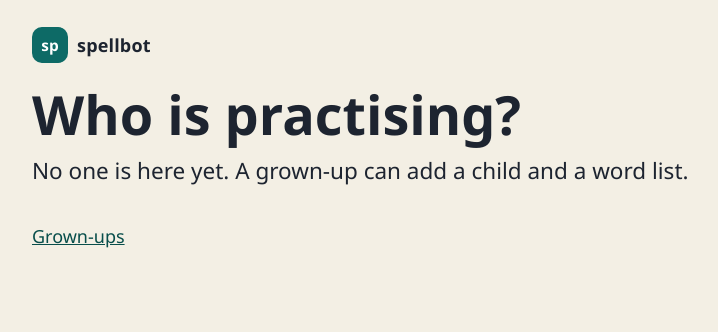
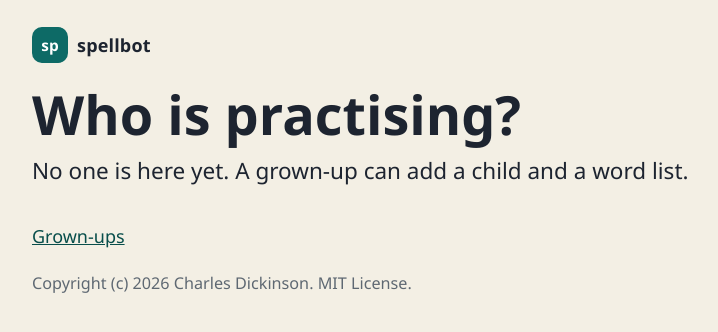
Before and after one commit to oldicko/spellbot, a FastAPI app: page / in a window 1280 px wide. Shown: the top 332 px of the page, without its empty margins (194-912 px from the left). Run offline with FastAPI, Linux system fonts and the light colour scheme; data that the repository does not hold is empty; parts of the project's set-up code (start-up, migrations or seed data) failed here and were passed over.

Commit message:
Show the MIT copyright notice on the home page

```diff
--- a/static/style.css
+++ b/static/style.css
@@ -159,6 +159,11 @@ fieldset {
 }
 
 .footer-link { margin-top: 2rem; }
+.license {
+  margin: 1.25rem 0 0;
+  color: var(--muted);
+  font-size: 0.9rem;
+}
 .last-score { color: var(--muted); }
 
 .errors {
--- a/templates/home.html
+++ b/templates/home.html
@@ -14,5 +14,6 @@
     <p class="lead">No one is here yet. A grown-up can add a child and a word list.</p>
   {% endif %}
   <p class="footer-link"><a href="/admin">Grown-ups</a></p>
+  <p class="license">Copyright (c) 2026 Charles Dickinson. MIT License.</p>
 </main>
 {% endblock %}
```
Also changed, not shown: tests/test_app.py (+1 -0 lines).
